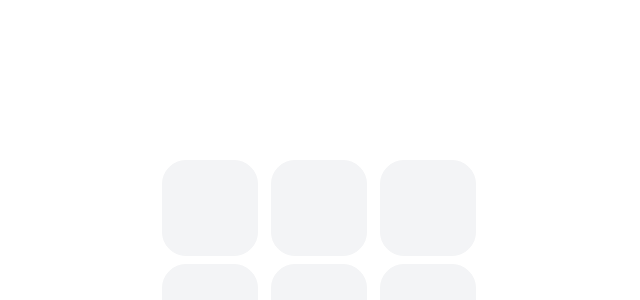
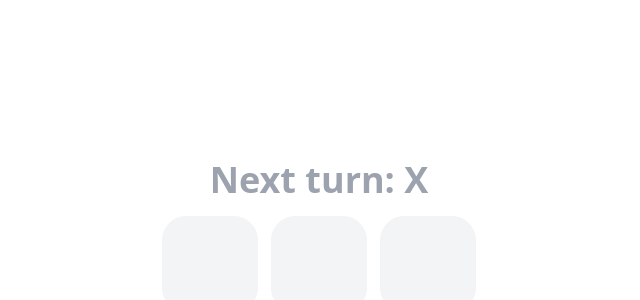
Before and after one commit to HabibMollah/react-tic-tac-toe, a React app: page / in a window 1280 px wide. Shown: the top 300 px of the page, without its empty margins (321-961 px from the left). Built offline with nearby package versions, Linux system fonts and the light colour scheme; the HTML template or start-up script is replaced by a standard one.

Commit message:
App v1.0

```diff
--- a/src/App.jsx
+++ b/src/App.jsx
@@ -4,7 +4,7 @@ function App() {
   // the state of all squares of the game
   const [array, setArray] = useState(Array(9).fill(null));
   // for deciding is 'X' next or 'O'
-  const [xNext, setXnext] = useState(false);
+  const [xNext, setXnext] = useState(true);
 
   function handleClick(i) {
     // return early if the square has been clicked once or the game is over
@@ -16,8 +16,16 @@ function App() {
     setArray(boxes);
   }
 
+  let status = 'Tic-Tac-Toe';
+  status = calculateWinner(array)
+    ? `Winner: ${calculateWinner(array)}`
+    : xNext
+    ? 'Next turn: X'
+    : 'Next turn: O';
   return (
-    <div className="container mx-auto my-[20vh] grid w-80 grid-cols-3 gap-2 text-center">
+    <div className="container  my-[20vh] text-center">
+      <h1 className="my-4 text-4xl font-bold text-gray-400">{status}</h1>
+      <div className="mx-auto grid w-80 grid-cols-3 gap-2">
         <Square value={array[0]} onSquareClick={() => handleClick(0)} />
         <Square value={array[1]} onSquareClick={() => handleClick(1)} />
         <Square value={array[2]} onSquareClick={() => handleClick(2)} />
@@ -27,6 +35,7 @@ function App() {
         <Square value={array[6]} onSquareClick={() => handleClick(6)} />
         <Square value={array[7]} onSquareClick={() => handleClick(7)} />
         <Square value={array[8]} onSquareClick={() => handleClick(8)} />
+      </div>
     </div>
   );
 }
```
Lines whose indentation alone changed are shown as unchanged.
